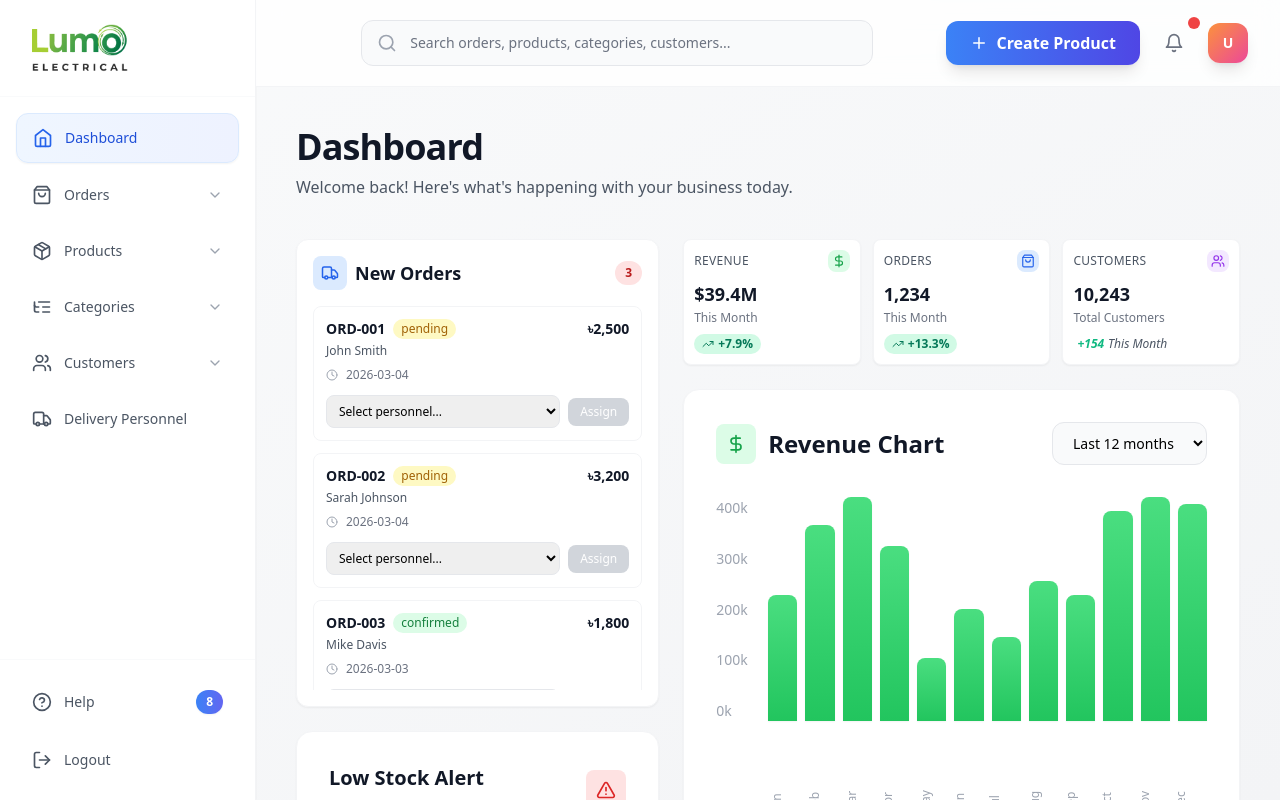
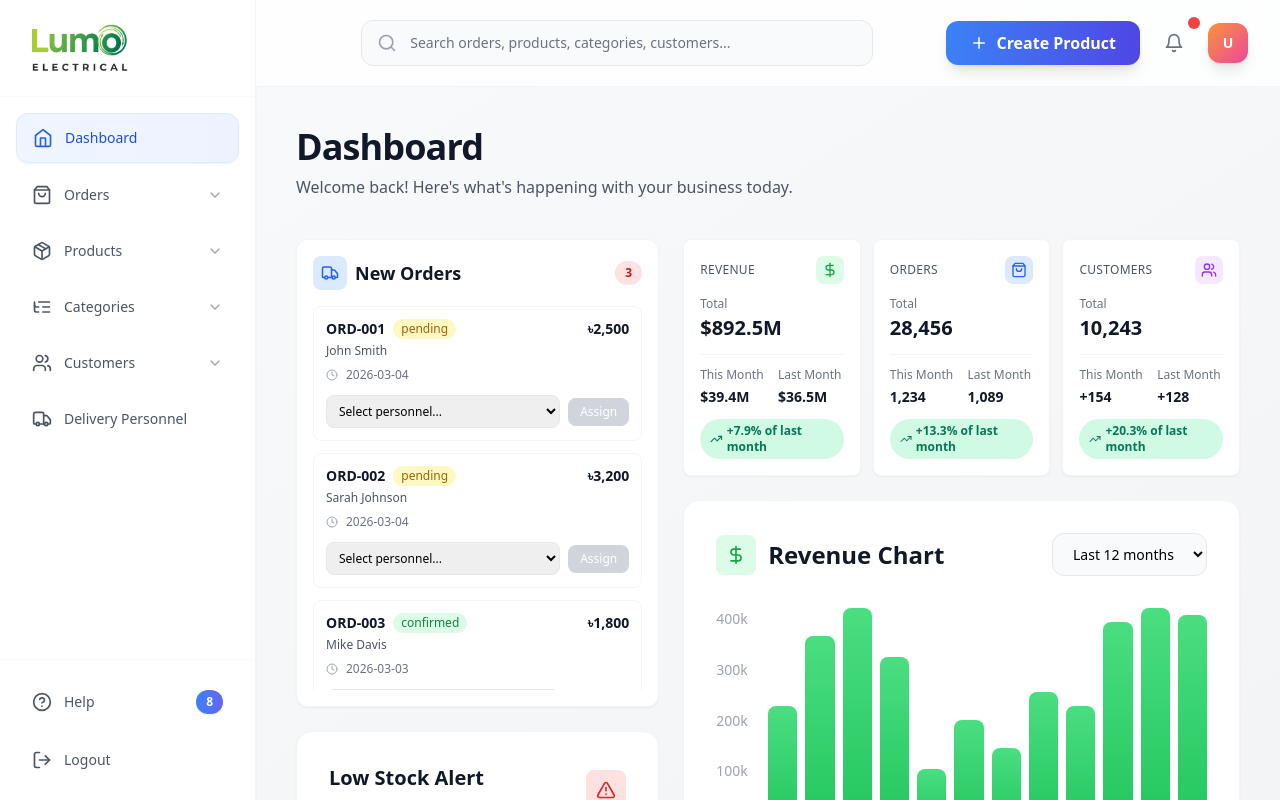
Before and after one commit to rafiulislam18/js-react--lumo-electrical-admin--aps, a React (Vite) app: page /dashboard in a window 1280 px wide. Built offline with nearby package versions, Linux system fonts and the light colour scheme.

Commit message:
ui(dashboard): improve stats ui

```diff
--- a/src/components/CustomerStats.tsx
+++ b/src/components/CustomerStats.tsx
@@ -1,29 +1,48 @@
 import React from 'react';
-import { Users } from 'lucide-react';
+import { Users, TrendingUp, TrendingDown } from 'lucide-react';
 
 const CustomerStats: React.FC = () => {
   const totalCustomers = 10243;
   const newCustomersThisMonth = 154;
+  const newCustomersLastMonth = 128;
+  const percentageChange = ((newCustomersThisMonth - newCustomersLastMonth) / newCustomersLastMonth * 100).toFixed(1);
+  const isPositive = parseFloat(percentageChange) >= 0;
 
   return (
-    <div className="bg-white rounded-lg p-2.5 shadow-sm border border-gray-100 hover:shadow-md transition-all duration-300">
-      <div className="flex items-center justify-between mb-2">
+    <div className="bg-white rounded-lg p-4 shadow-sm border border-gray-100 hover:shadow-md transition-all duration-300">
+      <div className="flex items-center justify-between mb-3">
         <p className="text-xs text-gray-600 font-medium uppercase tracking-wide">Customers</p>
-        <div className="p-1 bg-purple-100 rounded-lg">
-          <Users size={14} className="text-purple-600" />
+        <div className="p-1.5 bg-purple-100 rounded-lg">
+          <Users size={16} className="text-purple-600" />
         </div>
       </div>
 
-      <div className="mb-2">
-        <p className="text-lg font-bold text-gray-900">{totalCustomers.toLocaleString()}</p>
-        <p className="text-xs text-gray-500 mt-0.5">Total Customers</p>
+      {/* Total */}
+      <div className="mb-3 pb-3 border-b border-gray-100">
+        <p className="text-xs text-gray-500 font-medium mb-0.5">Total</p>
+        <p className="text-xl font-bold text-gray-900">{totalCustomers.toLocaleString()}</p>
       </div>
 
-      <div className="flex items-center">
-        <div className="flex items-center px-1 py-0.5 rounded-full text-xs font-semibold">
-          <span className="text-emerald-500 italic">+{newCustomersThisMonth}</span>
+      {/* New Customers This Month vs Last Month */}
+      <div className="grid grid-cols-2 gap-3 mb-3">
+        <div>
+          <p className="text-xs text-gray-500 font-medium mb-1">This Month</p>
+          <p className="text-sm font-semibold text-gray-900">+{newCustomersThisMonth}</p>
         </div>
-        <span className="text-xs text-gray-600 italic">This Month</span>
+        <div>
+          <p className="text-xs text-gray-500 font-medium mb-1">Last Month</p>
+          <p className="text-sm font-semibold text-gray-900">+{newCustomersLastMonth}</p>
+        </div>
+      </div>
+
+      {/* Percentage Change */}
+      <div className={`flex items-center gap-1 px-2.5 py-1 rounded-full text-xs font-semibold w-fit ${
+        isPositive
+          ? 'bg-emerald-100 text-emerald-700'
+          : 'bg-red-100 text-red-700'
+      }`}>
+        {isPositive ? <TrendingUp size={14} /> : <TrendingDown size={14} />}
+        {isPositive ? '+' : ''}{percentageChange}% of last month
       </div>
     </div>
   );
--- a/src/components/OrderStats.tsx
+++ b/src/components/OrderStats.tsx
@@ -2,32 +2,47 @@ import React from 'react';
 import { ShoppingBag, TrendingUp, TrendingDown } from 'lucide-react';
 
 const OrderStats: React.FC = () => {
+  const overallTotal = 28456;
   const ordersThisMonth = 1234;
   const ordersLastMonth = 1089;
   const percentageChange = ((ordersThisMonth - ordersLastMonth) / ordersLastMonth * 100).toFixed(1);
   const isPositive = parseFloat(percentageChange) >= 0;
 
   return (
-    <div className="bg-white rounded-lg p-2.5 shadow-sm border border-gray-100 hover:shadow-md transition-all duration-300">
-      <div className="flex items-center justify-between mb-2">
+    <div className="bg-white rounded-lg p-4 shadow-sm border border-gray-100 hover:shadow-md transition-all duration-300">
+      <div className="flex items-center justify-between mb-3">
         <p className="text-xs text-gray-600 font-medium uppercase tracking-wide">Orders</p>
-        <div className="p-1 bg-blue-100 rounded-lg">
-          <ShoppingBag size={14} className="text-blue-600" />
+        <div className="p-1.5 bg-blue-100 rounded-lg">
+          <ShoppingBag size={16} className="text-blue-600" />
         </div>
       </div>
 
-      <div className="mb-2">
-        <p className="text-lg font-bold text-gray-900">{ordersThisMonth.toLocaleString()}</p>
-        <p className="text-xs text-gray-500 mt-0.5">This Month</p>
+      {/* Total */}
+      <div className="mb-3 pb-3 border-b border-gray-100">
+        <p className="text-xs text-gray-500 font-medium mb-0.5">Total</p>
+        <p className="text-xl font-bold text-gray-900">{overallTotal.toLocaleString()}</p>
       </div>
 
-      <div className={`flex items-center gap-1 px-2 py-0.5 rounded-full text-xs font-semibold w-fit ${
+      {/* This Month vs Last Month */}
+      <div className="grid grid-cols-2 gap-3 mb-3">
+        <div>
+          <p className="text-xs text-gray-500 font-medium mb-1">This Month</p>
+          <p className="text-sm font-semibold text-gray-900">{ordersThisMonth.toLocaleString()}</p>
+        </div>
+        <div>
+          <p className="text-xs text-gray-500 font-medium mb-1">Last Month</p>
+          <p className="text-sm font-semibold text-gray-900">{ordersLastMonth.toLocaleString()}</p>
+        </div>
+      </div>
+
+      {/* Percentage Change */}
+      <div className={`flex items-center gap-1 px-2.5 py-1 rounded-full text-xs font-semibold w-fit ${
         isPositive
           ? 'bg-emerald-100 text-emerald-700'
           : 'bg-red-100 text-red-700'
       }`}>
-        {isPositive ? <TrendingUp size={12} /> : <TrendingDown size={12} />}
-        {isPositive ? '+' : ''}{percentageChange}%
+        {isPositive ? <TrendingUp size={14} /> : <TrendingDown size={14} />}
+        {isPositive ? '+' : ''}{percentageChange}% of last month
       </div>
     </div>
   );
--- a/src/components/RevenueStats.tsx
+++ b/src/components/RevenueStats.tsx
@@ -2,32 +2,47 @@ import React from 'react';
 import { DollarSign, TrendingUp, TrendingDown } from 'lucide-react';
 
 const RevenueStats: React.FC = () => {
+  const overallTotal = 892534000;
   const revenueThisMonth = 39403450;
   const revenueLastMonth = 36520000;
   const percentageChange = ((revenueThisMonth - revenueLastMonth) / revenueLastMonth * 100).toFixed(1);
   const isPositive = parseFloat(percentageChange) >= 0;
 
   return (
-    <div className="bg-white rounded-lg p-2.5 shadow-sm border border-gray-100 hover:shadow-md transition-all duration-300">
-      <div className="flex items-center justify-between mb-2">
+    <div className="bg-white rounded-lg p-4 shadow-sm border border-gray-100 hover:shadow-md transition-all duration-300">
+      <div className="flex items-center justify-between mb-3">
         <p className="text-xs text-gray-600 font-medium uppercase tracking-wide">Revenue</p>
-        <div className="p-1 bg-green-100 rounded-lg">
-          <DollarSign size={14} className="text-green-600" />
+        <div className="p-1.5 bg-green-100 rounded-lg">
+          <DollarSign size={16} className="text-green-600" />
         </div>
       </div>
 
-      <div className="mb-2">
-        <p className="text-lg font-bold text-gray-900">${(revenueThisMonth / 1000000).toFixed(1)}M</p>
-        <p className="text-xs text-gray-500 mt-0.5">This Month</p>
+      {/* Total */}
+      <div className="mb-3 pb-3 border-b border-gray-100">
+        <p className="text-xs text-gray-500 font-medium mb-0.5">Total</p>
+        <p className="text-xl font-bold text-gray-900">${(overallTotal / 1000000).toFixed(1)}M</p>
       </div>
 
-      <div className={`flex items-center gap-1 px-2 py-0.5 rounded-full text-xs font-semibold w-fit ${
+      {/* This Month vs Last Month */}
+      <div className="grid grid-cols-2 gap-3 mb-3">
+        <div>
+          <p className="text-xs text-gray-500 font-medium mb-1">This Month</p>
+          <p className="text-sm font-semibold text-gray-900">${(revenueThisMonth / 1000000).toFixed(1)}M</p>
+        </div>
+        <div>
+          <p className="text-xs text-gray-500 font-medium mb-1">Last Month</p>
+          <p className="text-sm font-semibold text-gray-900">${(revenueLastMonth / 1000000).toFixed(1)}M</p>
+        </div>
+      </div>
+
+      {/* Percentage Change */}
+      <div className={`flex items-center gap-1 px-2.5 py-1 rounded-full text-xs font-semibold w-fit ${
         isPositive
           ? 'bg-emerald-100 text-emerald-700'
           : 'bg-red-100 text-red-700'
       }`}>
-        {isPositive ? <TrendingUp size={12} /> : <TrendingDown size={12} />}
-        {isPositive ? '+' : ''}{percentageChange}%
+        {isPositive ? <TrendingUp size={14} /> : <TrendingDown size={14} />}
+        {isPositive ? '+' : ''}{percentageChange}% of last month
       </div>
     </div>
   );
```
